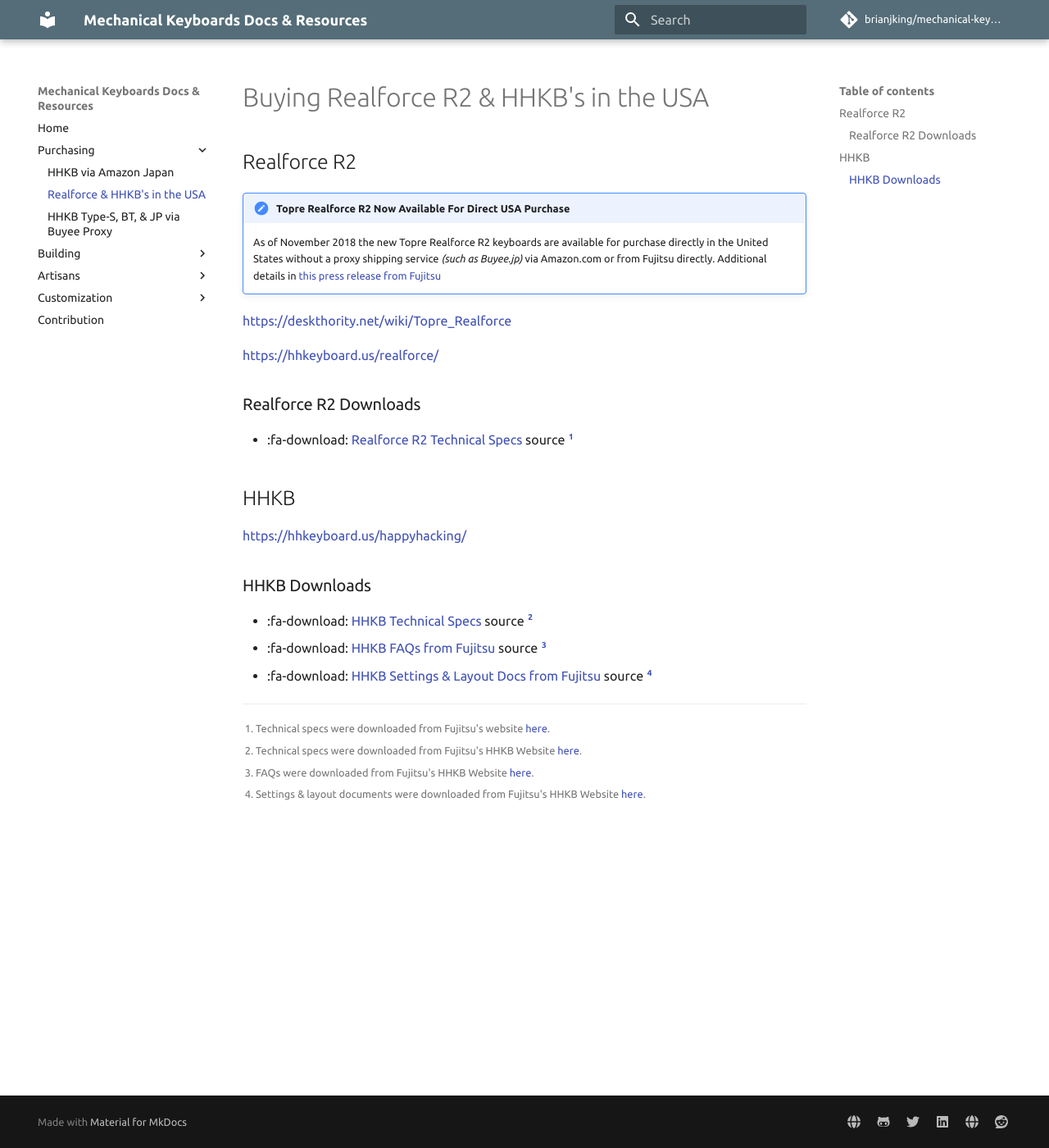
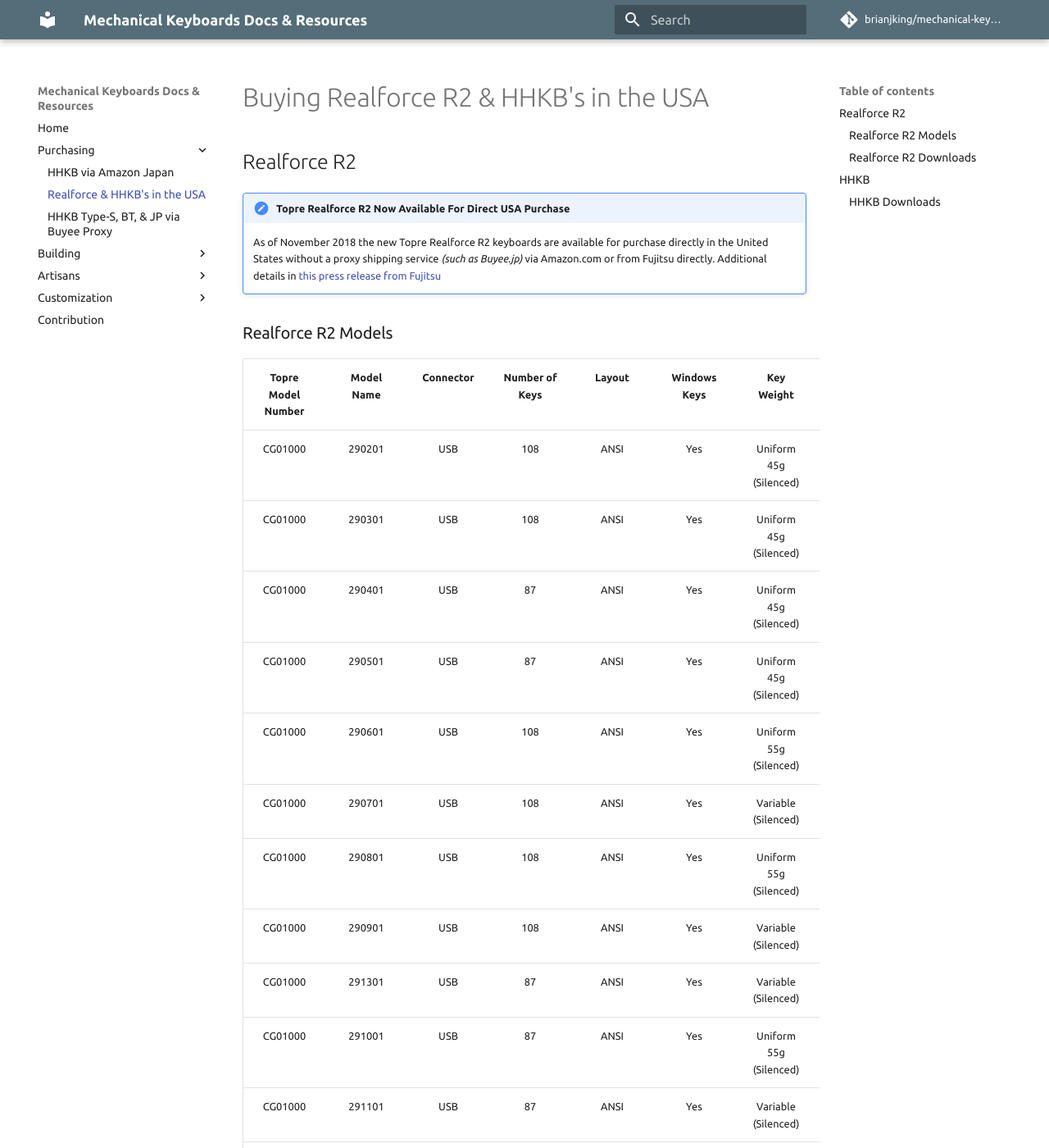
Before and after one commit to brianjking/mechanical-keyboards, an MkDocs documentation site: the page built from docs/buying/realforce-hhkb-usa.md, in a window 1280 px wide and 1400 px high. Shown: the whole window at 82% size. Built offline with MkDocs 1.6.1 and Material for MkDocs 9.7.7, drawn with Linux system fonts in a browser that asks for light colours; comment, search, counter and statistics services are not loaded; some of the changed text lies outside the part shown.

Commit message:
Add RF R2 Models table

```diff
--- a/docs/buying/realforce-hhkb-usa.md
+++ b/docs/buying/realforce-hhkb-usa.md
@@ -5,6 +5,24 @@
 !!! note "Topre Realforce R2 Now Available For Direct USA Purchase"
 
     As of November 2018 the new Topre Realforce R2 keyboards are available for purchase directly in the United States without a proxy shipping service *(such as Buyee.jp)* via Amazon.com or from Fujitsu directly. Additional details in [this press release from Fujitsu](https://www.prnewswire.com/news-releases/premium-keyboards-happy-hacking-keyboard-and-realforce-keyboards-officially-launched-in-the-us-by-fujitsu-computer-products-of-america-300745472.html)
+
+
+### Realforce R2 Models
+
+| **Topre Model Number** | **Model Name** | **Connector** | **Number of Keys** | **Layout** | **Windows Keys** |     **Key Weight**     | **Key Labelling** | **Label Size** | **Enclosure Color** | **LED Colour** | **Dip Switches** | **Release Date** | **Availability** |
+|:----------------------:|:--------------:|:-------------:|:------------------:|:----------:|:----------------:|:----------------------:|:-----------------:|:--------------:|:-------------------:|:--------------:|:----------------:|:----------------:|:----------------:|
+|         CG01000        |     290201     |      USB      |         108        |    ANSI    |        Yes       | Uniform 45g (Silenced) |    Sublimation    |                |        Ivory        |                |                  |       2018       |     Available    |
+|         CG01000        |     290301     |      USB      |         108        |    ANSI    |        Yes       | Uniform 45g (Silenced) |    Sublimation    |                |        Black        |                |                  |       2018       |     Available    |
+|         CG01000        |     290401     |      USB      |         87         |    ANSI    |        Yes       | Uniform 45g (Silenced) |    Sublimation    |                |        Ivory        |                |                  |       2018       |     Available    |
+|         CG01000        |     290501     |      USB      |         87         |    ANSI    |        Yes       | Uniform 45g (Silenced) |    Sublimation    |                |        Black        |                |                  |       2018       |     Available    |
+|         CG01000        |     290601     |      USB      |         108        |    ANSI    |        Yes       | Uniform 55g (Silenced) |    Sublimation    |                |        Ivory        |                |                  |       2018       |     Available    |
+|         CG01000        |     290701     |      USB      |         108        |    ANSI    |        Yes       |   Variable (Silenced)  |    Sublimation    |                |        Ivory        |                |                  |       2018       |     Available    |
+|         CG01000        |     290801     |      USB      |         108        |    ANSI    |        Yes       | Uniform 55g (Silenced) |    Sublimation    |                |        Black        |                |                  |       2018       |     Available    |
+|         CG01000        |     290901     |      USB      |         108        |    ANSI    |        Yes       |   Variable (Silenced)  |    Sublimation    |                |        Black        |                |                  |       2018       |     Available    |
+|         CG01000        |     291301     |      USB      |         87         |    ANSI    |        Yes       |   Variable (Silenced)  |    Sublimation    |                |        Black        |                |                  |       2018       |     Available    |
+|         CG01000        |     291001     |      USB      |         87         |    ANSI    |        Yes       | Uniform 55g (Silenced) |    Sublimation    |                |        Ivory        |                |                  |       2018       |     Available    |
+|         CG01000        |     291101     |      USB      |         87         |    ANSI    |        Yes       |   Variable (Silenced)  |    Sublimation    |                |        Ivory        |                |                  |       2018       |     Available    |
+|         CG01000        |     291201     |      USB      |         87         |    ANSI    |        Yes       | Uniform 55g (Silenced) |    Sublimation    |                |        Black        |                |                  |       2018       |     Available    |
 
 https://deskthority.net/wiki/Topre_Realforce
 
```
